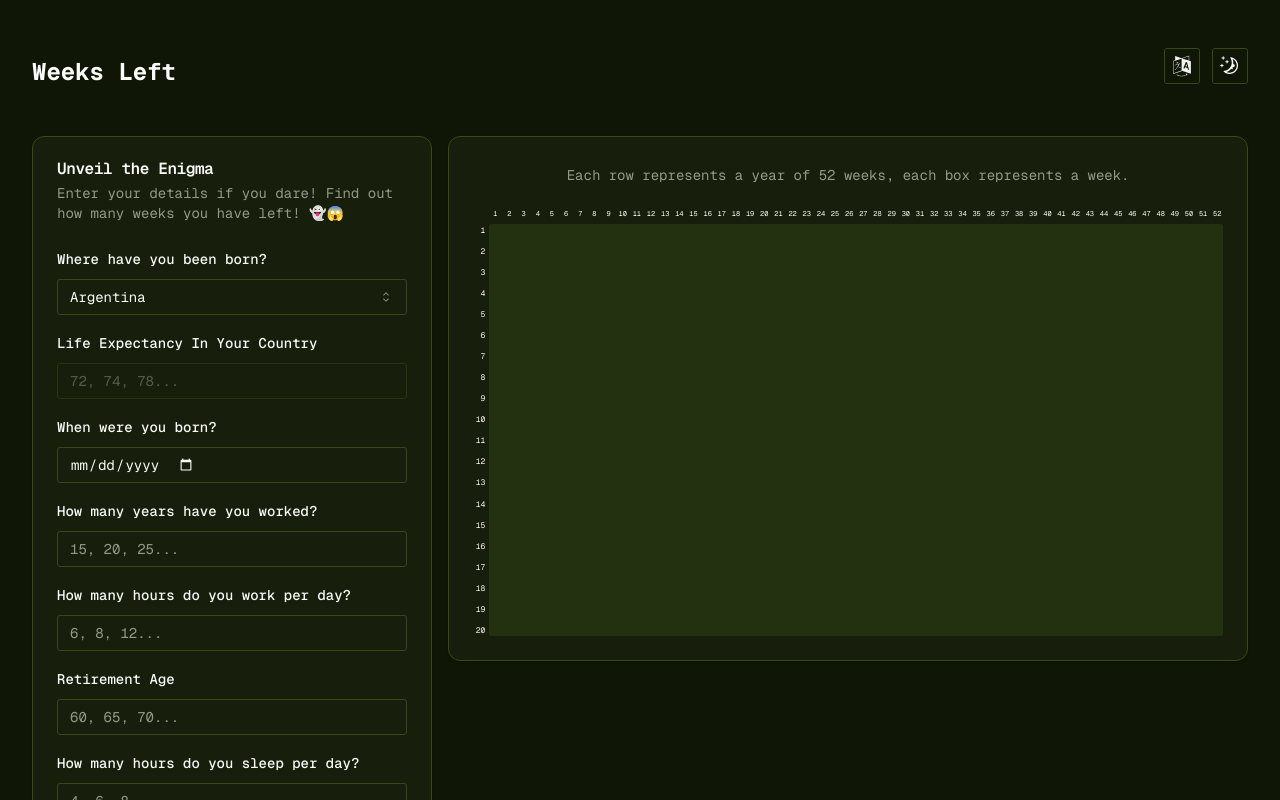
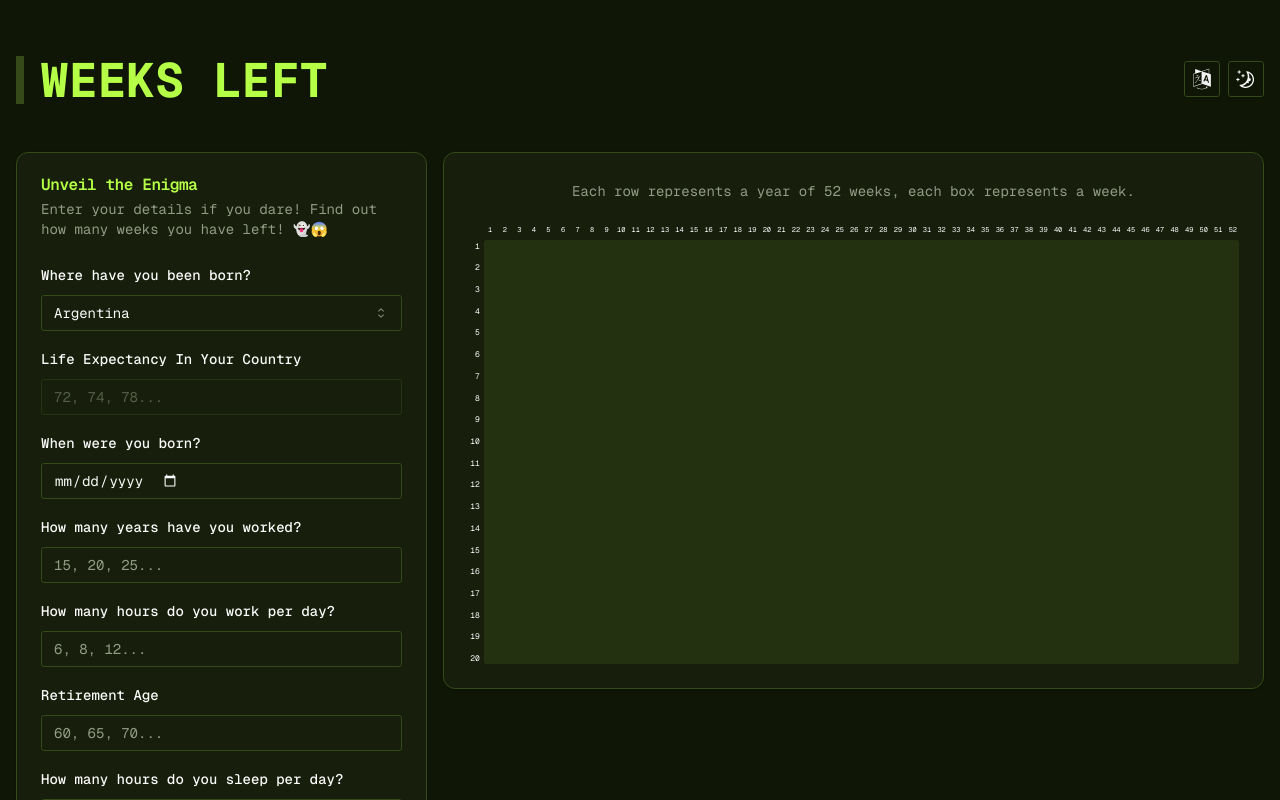
Before and after one commit to levlele/weeks-left, a Next.js app: page / in a window 1280 px wide. Shown: the top 800 px of the page. Built offline with nearby package versions, Linux system fonts and the light colour scheme.

Commit message:
Update toggles and titles styles.

```diff
--- a/src/app/page.tsx
+++ b/src/app/page.tsx
@@ -81,11 +81,17 @@ function HomeContent() {
   };
 
   return (
-    <div className="max-w-7xl mx-auto px-4 py-8 md:p-8 md:py-14">
-      <h1 className="text-balance text-lg md:text-2xl font-bold max-w-52 md:max-w-full">
-        {texts[language].title}
-      </h1>
-      <main className="flex gap-4 mt-8 flex-col md:mt-12 md:flex-row md:items-start">
+    <div className="max-w-7xl mx-auto py-12 px-4 md:py-14">
+      <header className="relative flex justify-between items-center">
+        <h1 className="text-2xl md:text-5xl font-bold text-primary border-l-8 pl-4 flex-1 uppercase">
+          {texts[language].title}
+        </h1>
+        <div className=" flex gap-x-2">
+          <LanguageToggle />
+          <ThemeToggle />
+        </div>
+      </header>
+      <main className="flex gap-4 mt-12 flex-col md:mt-12 md:flex-row md:items-start">
         <Card className="md:basis-1/2">
           <CalculateWeeks
             birthDate={birthDate}
@@ -153,8 +159,6 @@ export default function Home() {
       disableTransitionOnChange
     >
       <LanguageProvider>
-        <LanguageToggle className="absolute top-8 right-16 md:top-12 md:right-20" />
-        <ThemeToggle className="absolute top-8 right-4 md:top-12 md:right-8" />
         <HomeContent />
       </LanguageProvider>
     </ThemeProvider>
--- a/src/components/CalculateWeeks.tsx
+++ b/src/components/CalculateWeeks.tsx
@@ -115,7 +115,9 @@ export function CalculateWeeks({
   return (
     <>
       <CardHeader>
-        <CardTitle>{texts[language].calculate_weeks_left}</CardTitle>
+        <CardTitle className="text-primary">
+          {texts[language].calculate_weeks_left}
+        </CardTitle>
         <CardDescription>
           {texts[language].calculate_weeks_left_description}
         </CardDescription>
@@ -136,7 +138,7 @@ export function CalculateWeeks({
             />
           </div>
         ))}
-        <Button onClick={handleCalculate} className="mt-4">
+        <Button onClick={handleCalculate} className="mt-4" size="lg">
           {texts[language].calculate}
         </Button>
       </CardContent>
```
